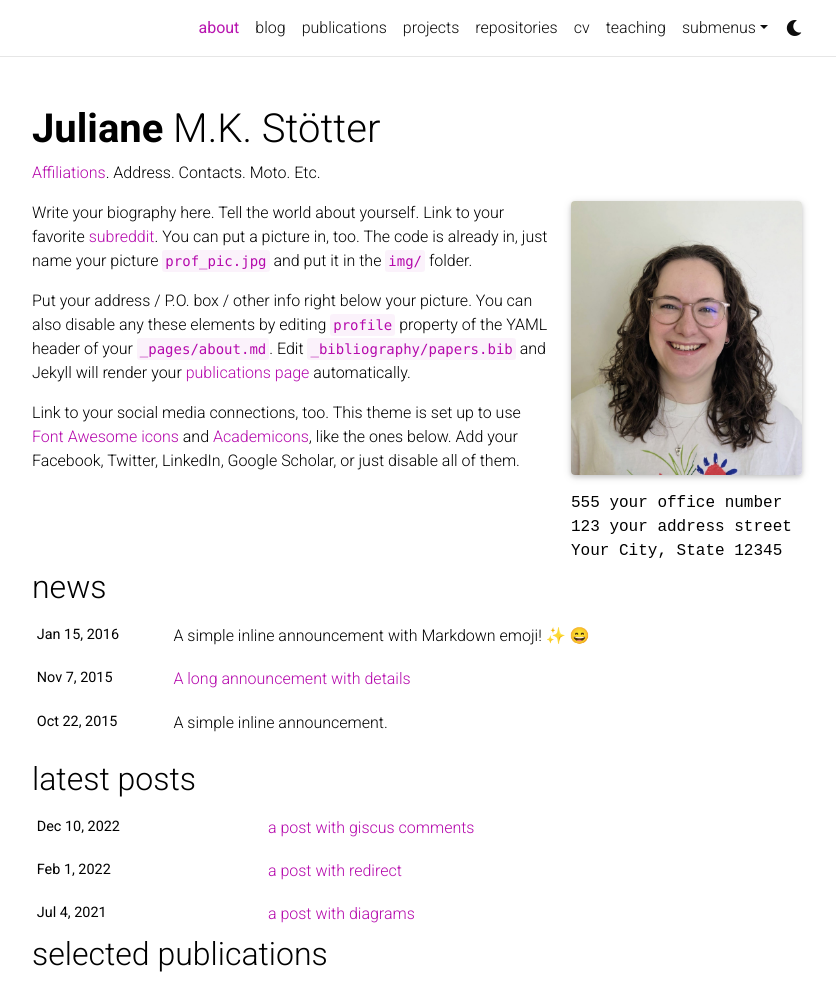
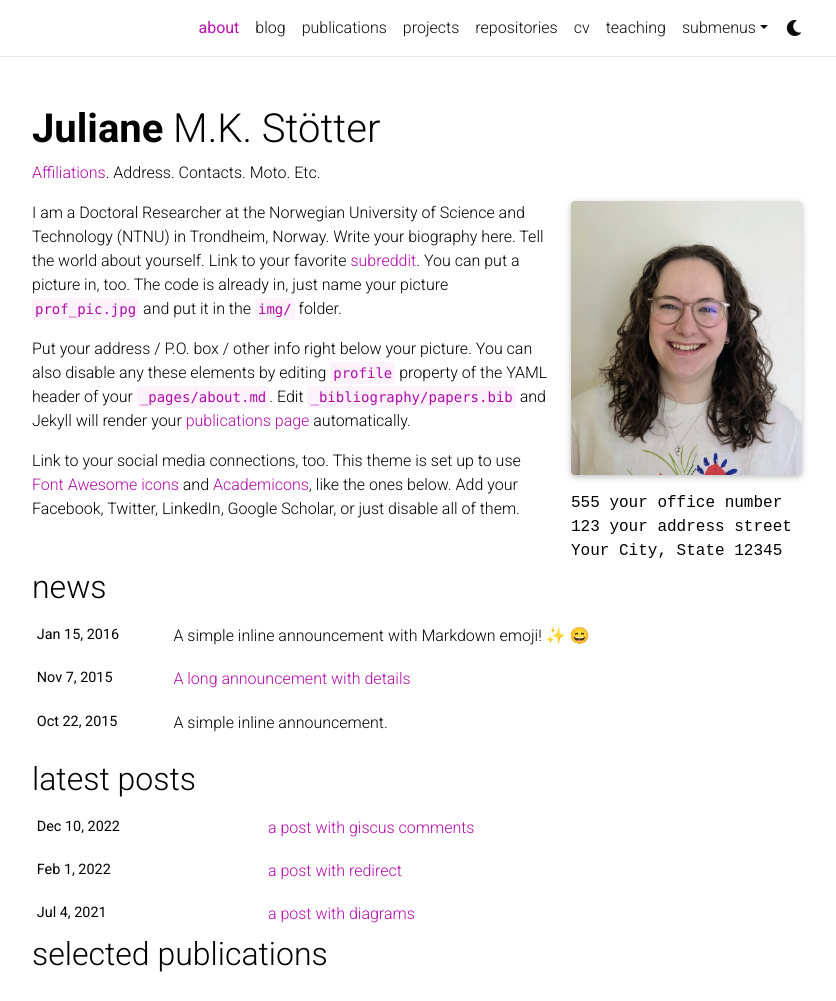
Before and after one commit to julianestoetter/website, a Jekyll site: the page built from _pages/about.md, in a window 1280 px wide and 1290 px high, cut to the strip 0-1001 px from the top of the window. Shown: the whole strip, without its empty margins (223-1059 px from the left). Built offline with Jekyll 4.4.1, drawn with Linux system fonts in a browser that asks for light colours; full-size pictures stand in for the smaller copies a plugin makes; emoji names are drawn with the system emoji font; comment, search, counter and statistics services are not loaded; a style sheet for code colours, icons or effects is not loaded.

Commit message:
Update about.md

```diff
--- a/_pages/about.md
+++ b/_pages/about.md
@@ -19,6 +19,7 @@ selected_papers: true # includes a list of papers marked as "selected={true}"
 social: true  # includes social icons at the bottom of the page
 ---
 
+I am a Doctoral Researcher at the Norwegian University of Science and Technology (NTNU) in Trondheim, Norway.
 Write your biography here. Tell the world about yourself. Link to your favorite [subreddit](http://reddit.com). You can put a picture in, too. The code is already in, just name your picture `prof_pic.jpg` and put it in the `img/` folder.
 
 Put your address / P.O. box / other info right below your picture. You can also disable any these elements by editing `profile` property of the YAML header of your `_pages/about.md`. Edit `_bibliography/papers.bib` and Jekyll will render your [publications page](/al-folio/publications/) automatically.
```
